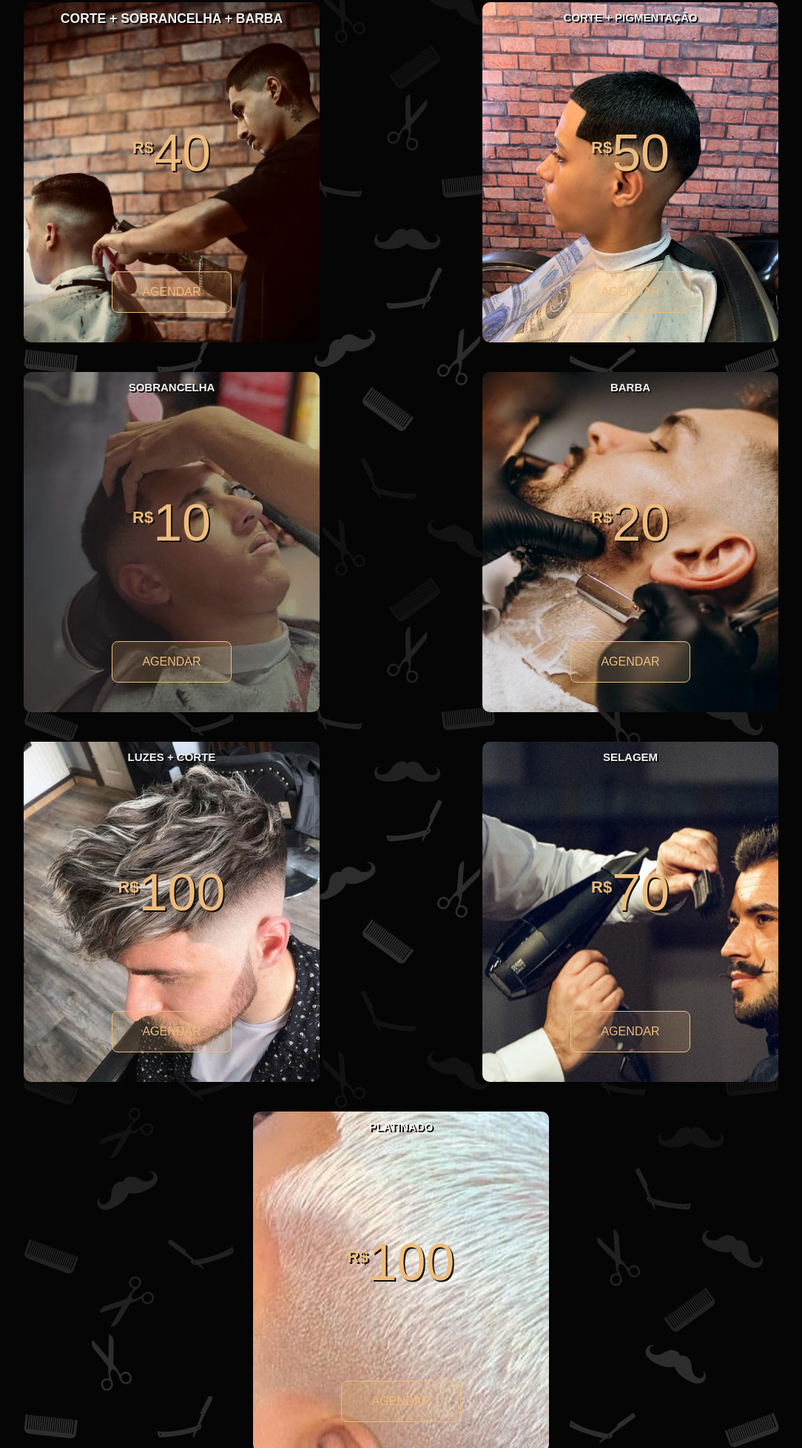
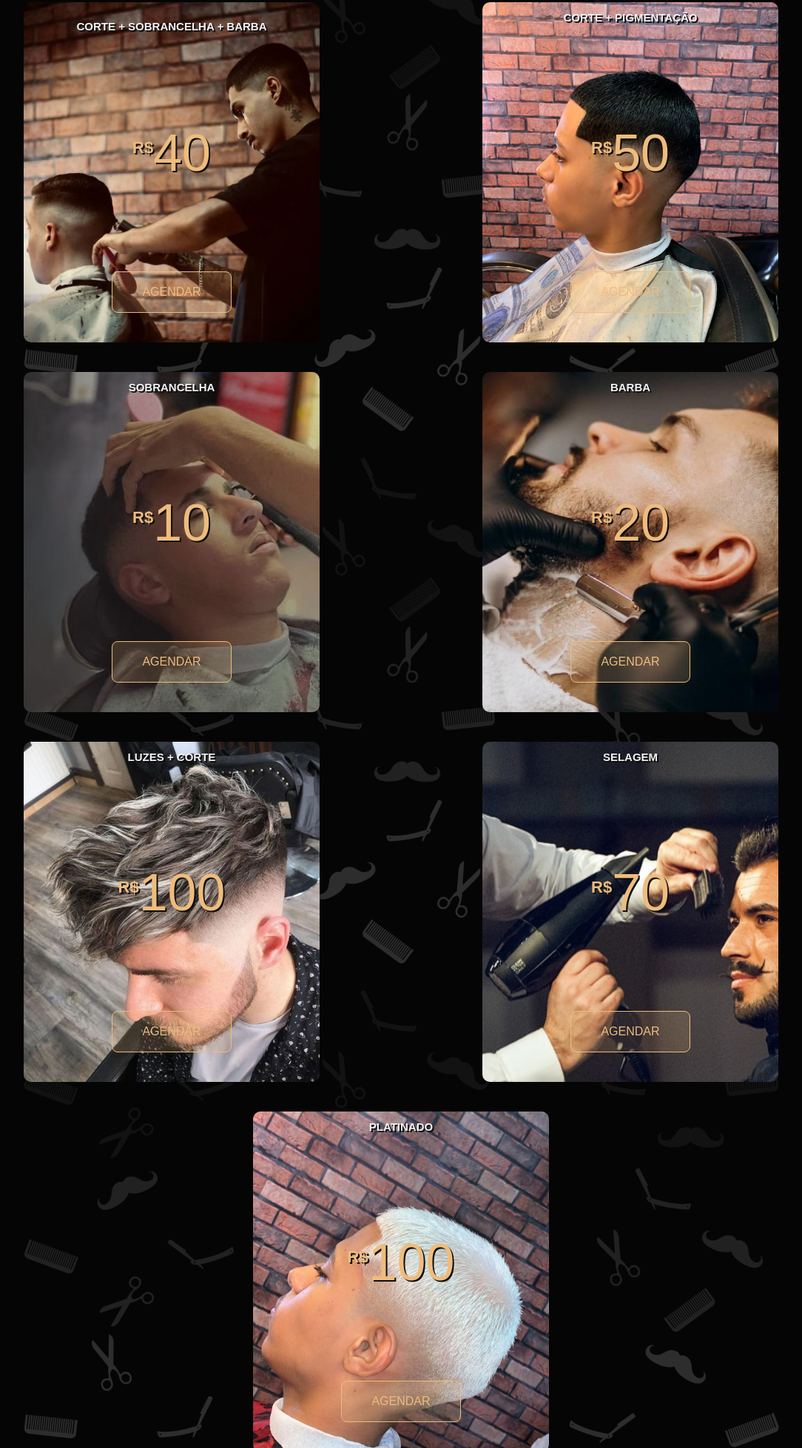
Before and after one commit to jv-franco/AllianzBarbearia, a plain HTML site: page Serviços/Serviços.html in a window 1280 px wide. Shown: the part 842-2800 px from the top of the page at 74% size, without its empty margins (98-1182 px from the left). Drawn offline with Linux system fonts and the light colour scheme.

Commit message:
bug no h3

```diff
--- a/Serviços/Serviços.html
+++ b/Serviços/Serviços.html
@@ -62,7 +62,7 @@
             <div class="cards2">
                 <div class="card-preco" id="tudo">
                     <div class="card-preco-header">
-                        <h3>Corte + Sobrancelha + Barba</h3>
+                        <h3 class="card-preco-header">Corte + Sobrancelha + Barba</h3>
                     </div>
                     <div class="Preco">
                         <sup>R$</sup>40
--- a/Serviços/style.css
+++ b/Serviços/style.css
@@ -402,7 +402,7 @@ main {
 #platinado {
   background-image: url(../imagens/platinado.jpeg);
   background-position: center center;
-  background-size: c;
+  background-size: cover;
   background-repeat: no-repeat;
 }
 
```
